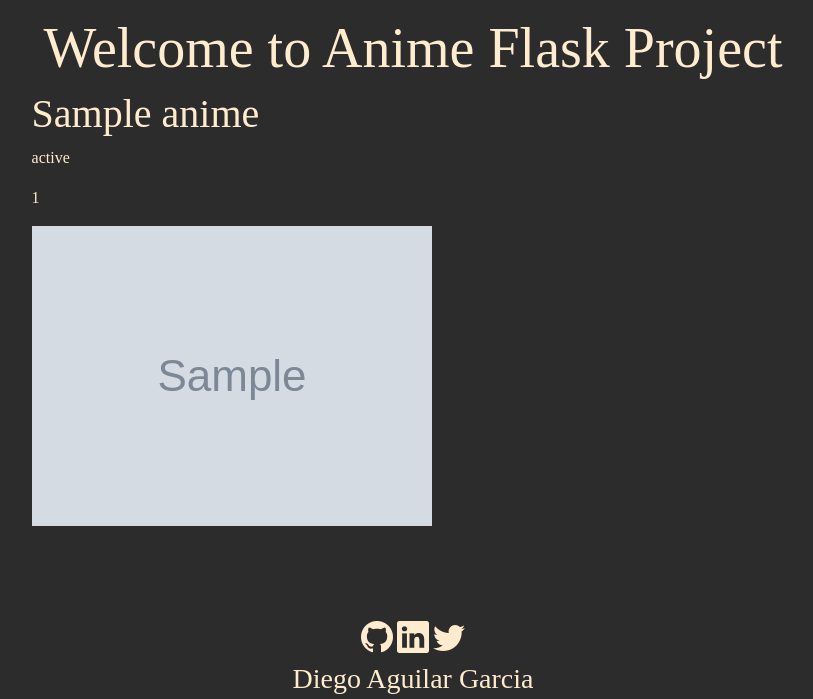
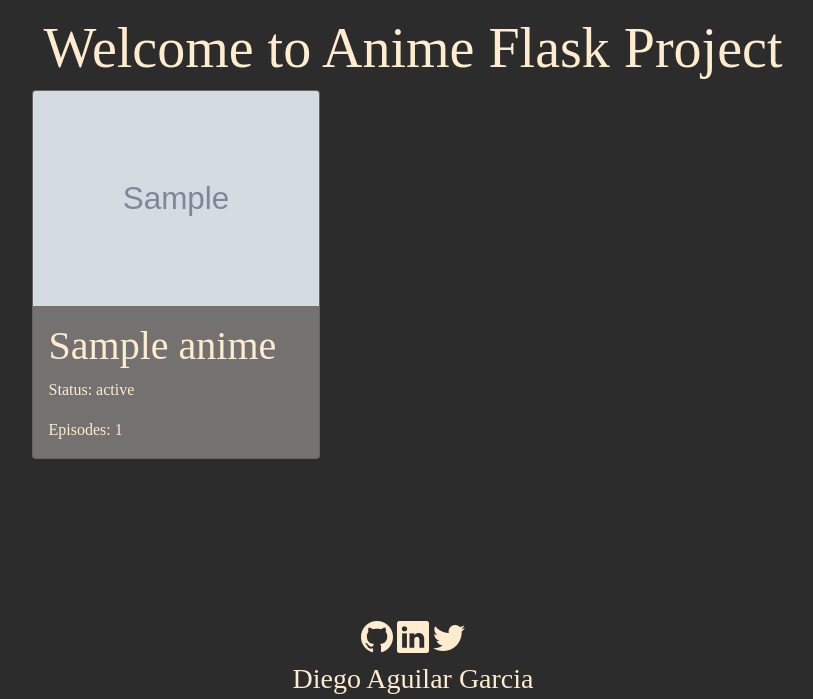
Before and after one commit to diegoag30/flask_anime_project, a Flask app: template templates/index.html in a window 1280 px wide. Shown: the part 56-755 px from the top of the page, without its empty margins (227-1040 px from the left). Run offline with Flask 2, Linux system fonts and the light colour scheme; the template is opened without the code that fills it: most values are stand-ins (such as "Sample title", 1, 10 or a date in 2020); grey boxes marked "Sample" are stand-in pictures; some web fonts are replaced.

Commit message:
grid and cards added

```diff
--- a/static/css/main.css
+++ b/static/css/main.css
@@ -47,3 +47,17 @@ body{
     color: blanchedalmond;
     font-size: 2rem;
 }
+
+.wrapper {
+    display: grid;
+    grid-template-columns: 33% 33% 33%;
+    grid-gap: 10px;
+}
+
+.card.anime-card{
+    background-color: rgb(116, 113, 113);
+    width: 18rem;
+}
+.card.anime-card:hover{
+    border: 3px solid crimson;
+}
--- a/templates/index.html
+++ b/templates/index.html
@@ -10,10 +10,17 @@
             <h1 class="display-4 text-center"> Welcome to Anime Flask Project </h1>
         </div>
     </div>
+    <div class="wrapper">
     {% for anime in anime_titles %}
-        <h1>{{ anime.name }} </h1>
-        <p>{{ anime.status }} </p>
-        <p>{{ anime.chapters_count }} </p>
-        <img src="{{anime.image}}">
+        <div class="card anime-card">
+            <img src="{{anime.image}}" class="card-img-top">
+            <div class="card-body">
+                <h1 clas="card-title">{{ anime.name }} </h1>
+                <p class="card-text"> <span> Status: </span> {{ anime.status }} </p>
+                <p class="card-text"><span> Episodes: </span> {{ anime.chapters_count }} </p>
+            </div>
+        </div>
+
     {% endfor %}
+    </div>
 {% endblock %}
```
